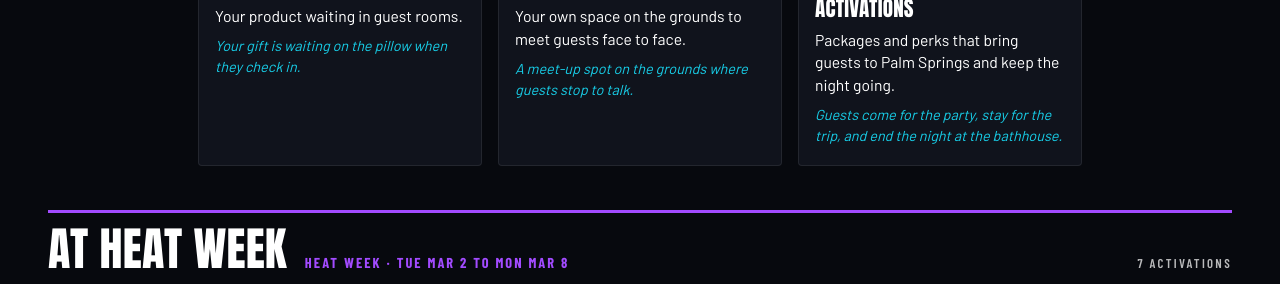
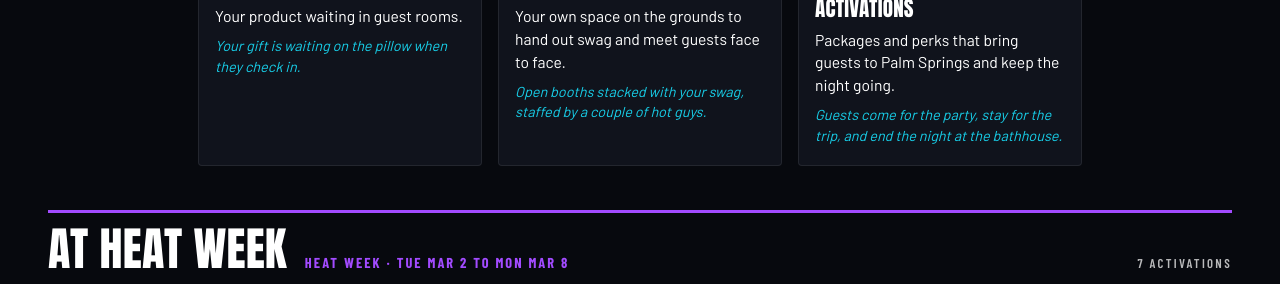
Before and after one commit to sean-xavier-peachy/porn-disco-2027, a plain HTML site: page index.html in a window 1280 px wide. Shown: the part 4370-4654 px from the top of the page. Drawn offline with Linux system fonts and the light colour scheme.

Commit message:
New go-go image for card 05
Co-authored-by: sean-xavier-peachy <sean-xavier-peachy@users.noreply.github.com>

```diff
--- a/index.html
+++ b/index.html
@@ -284,7 +284,7 @@ tbody tr:last-child td,tbody tr:last-child th{font-weight:700;color:var(--cyan)}
 <article class="act"><figure><img src="assets/act_12.jpg" alt="Themed branded rooms: branded placement at CCBC" loading="lazy" style="object-position:center 50%"><span class="act-n">11</span></figure><div class="act-copy"><h4>Themed branded rooms</h4><p class="act-desc">A whole room built around your brand.</p><p class="act-feel">Guests walk in and they&#x27;re inside your brand.</p></div></article>
 <article class="act"><figure><img src="assets/act_13.jpg" alt="In-room TVs: branded placement at CCBC" loading="lazy" style="object-position:center 50%"><span class="act-n">12</span></figure><div class="act-copy"><h4>In-room TVs</h4><p class="act-desc">Your ad playing in guest rooms all weekend.</p><p class="act-feel">Back in the room, your ad is the first thing on screen.</p></div></article>
 <article class="act"><figure><img src="assets/act_14.jpg" alt="Room gifts: branded placement at CCBC" loading="lazy" style="object-position:center 50%"><span class="act-n">13</span></figure><div class="act-copy"><h4>Room gifts</h4><p class="act-desc">Your product waiting in guest rooms.</p><p class="act-feel">Your gift is waiting on the pillow when they check in.</p></div></article>
-<article class="act"><figure><img src="assets/act_15.jpg" alt="Sponsor booths: branded placement at CCBC" loading="lazy" style="object-position:center 50%"><span class="act-n">14</span></figure><div class="act-copy"><h4>Sponsor booths</h4><p class="act-desc">Your own space on the grounds to meet guests face to face.</p><p class="act-feel">A meet-up spot on the grounds where guests stop to talk.</p></div></article>
+<article class="act"><figure><img src="assets/act_15.jpg" alt="Sponsor booths: branded placement at CCBC" loading="lazy" style="object-position:center 50%"><span class="act-n">14</span></figure><div class="act-copy"><h4>Sponsor booths</h4><p class="act-desc">Your own space on the grounds to hand out swag and meet guests face to face.</p><p class="act-feel">Open booths stacked with your swag, staffed by a couple of hot guys.</p></div></article>
 <article class="act"><figure><img src="assets/act_16.jpg" alt="Travel and bathhouse activations: branded placement at CCBC" loading="lazy" style="object-position:center 50%"><span class="act-n">15</span></figure><div class="act-copy"><h4>Travel and bathhouse activations</h4><p class="act-desc">Packages and perks that bring guests to Palm Springs and keep the night going.</p><p class="act-feel">Guests come for the party, stay for the trip, and end the night at the bathhouse.</p></div></article>
 </div></div>
 <div class="own-group own-hw"><div class="own-head"><h3>At Heat Week</h3><span class="own-dates">Heat Week · Tue Mar 2 to Mon Mar 8</span><span class="own-count">7 activations</span></div><div class="own-grid">
```
Also changed, not shown: assets/act_05.jpg, assets/act_15.jpg.
